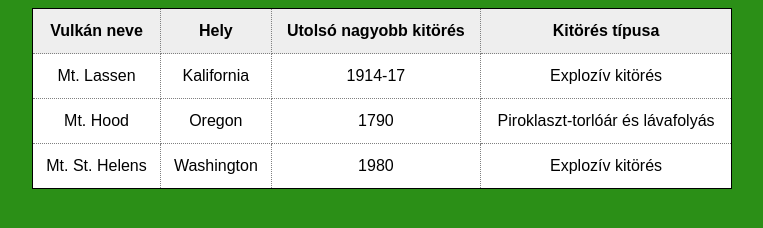
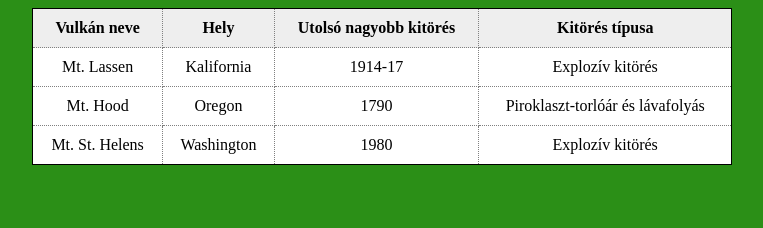
Before and after one commit to zsoltv88/vulkan, a plain HTML site: page index.html in a window 1280 px wide. Shown: the whole page, without its empty margins (258-1021 px from the left). Drawn offline with Linux system fonts and the light colour scheme.

Commit message:
Talpas betű

```diff
--- a/stilusok.css
+++ b/stilusok.css
@@ -1,6 +1,6 @@
 body {
     background-color: #2b8f17;
-    font-family: Arial, Helvetica, sans-serif;
+    font-family: Cambria, Cochin, Georgia, Times, 'Times New Roman', serif
     line-height: 1.5;
 }
 table {
```
